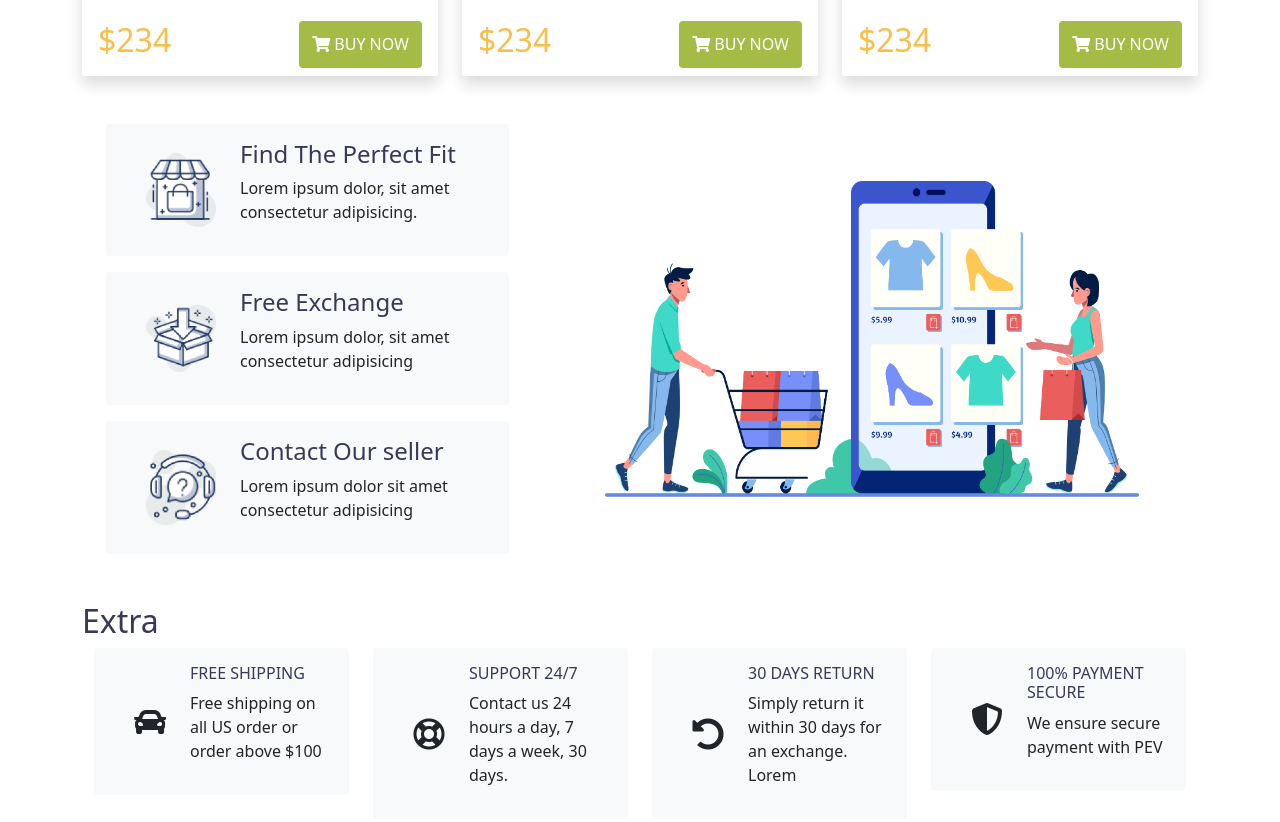
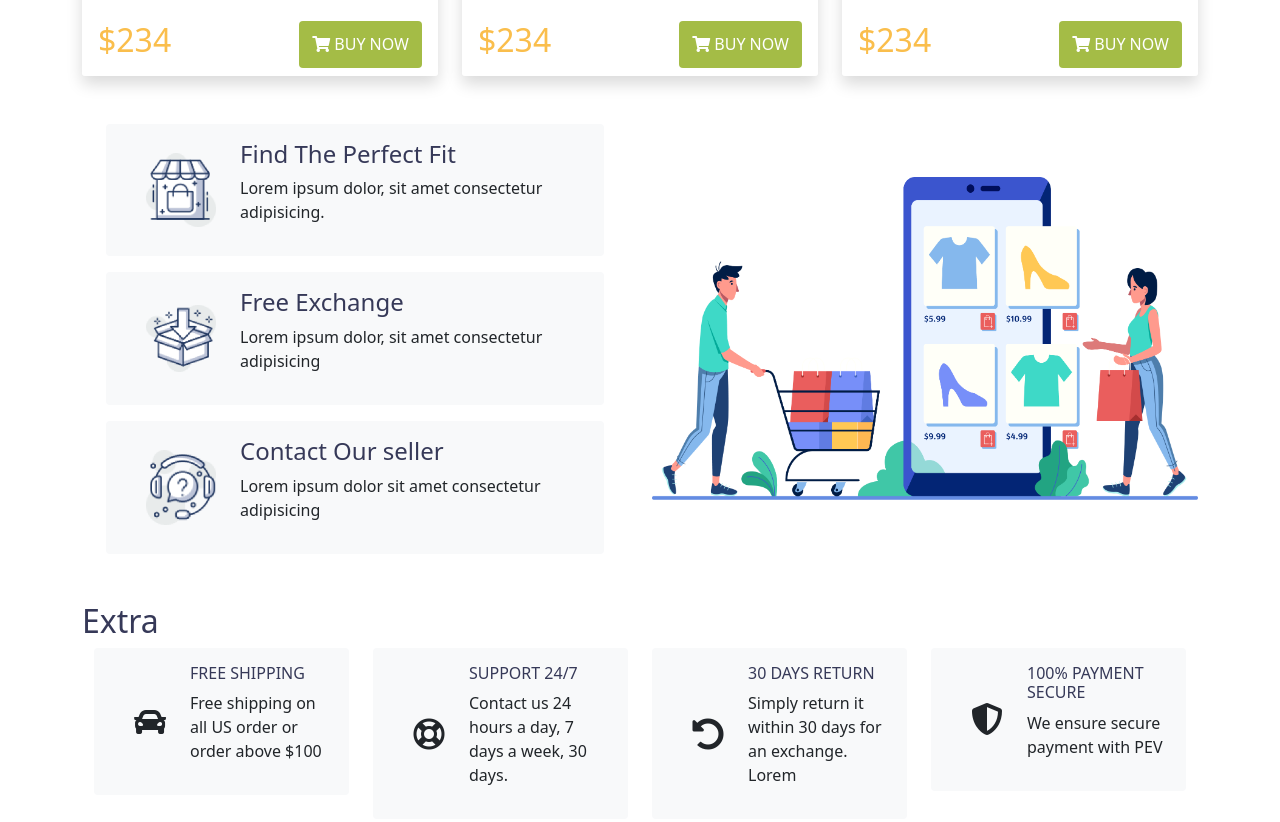
Before and after one commit to iqbal9865/penguin-fashion, a plain HTML site: page index.html in a window 1280 px wide. Shown: the part 1725-2547 px from the top of the page. Drawn offline with nearby package versions, Linux system fonts and the light colour scheme.

Commit message:
file added

```diff
--- a/index.html
+++ b/index.html
@@ -110,7 +110,7 @@
               <h5 style="color: #363958;" class="card-title">Woman Lather Jacket</h5>
               <p class="card-text">This is a wider card with supporting text below as a natural lead-in to additional content. This content is a little bit longer. Lorem, ipsum. </p>
             </div>
-            <div class="card-footer penguin-card-footer d-flex justify-content-between">
+            <div class="card-footer penguin-card-footer d-flex justify-content-between ">
 
                 <h2 style="color: #FABE4C;">$234</h2>
                 <button style="background-color: #A4BC46; color: white; font-weight: 500;" class="btn"><i class="fas fa-shopping-cart"></i> BUY NOW</button>
@@ -176,7 +176,7 @@
 
     <section id="about" class="mt-5">
       <div class="row">
-        <div class="col-md-5 half-width">
+        <div class="col-md-6 half-width">
 
 
           <div class="container overflow-hidden ">
@@ -224,8 +224,8 @@
           </div>
 
         </div>
-        <div class="col-md-7 cart-pic d-flex align-items-center">
-          <img src="logo/XMLID 1.png" class="px-5" alt="">
+        <div class="col-md-6 cart-pic d-flex align-items-center">
+          <img src="logo/XMLID 1.png" class=" img-fluid w-100" alt="">
         </div>
       </div>
     </section>
--- a/style.css
+++ b/style.css
@@ -15,9 +15,9 @@
 .half-width img{
     width: 70px;
 }
-.cart-pic img{
+/* .cart-pic img{
     width: 630px;
-}
+} */
 .last-sec i{
    font-size: 2em;
 }
```
